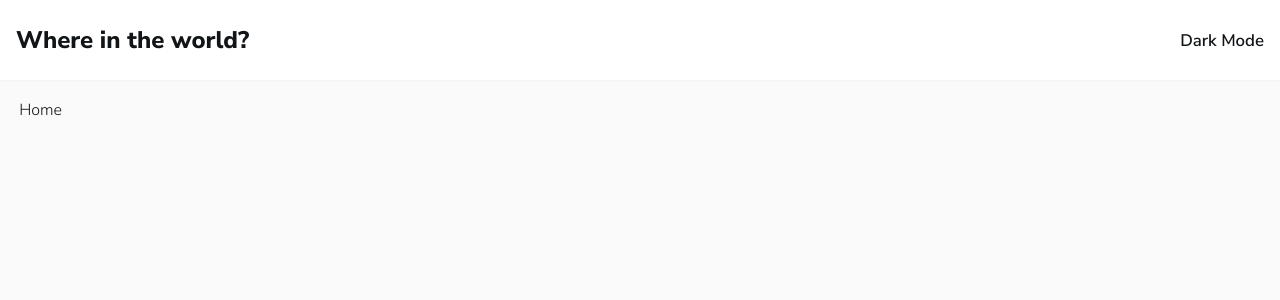
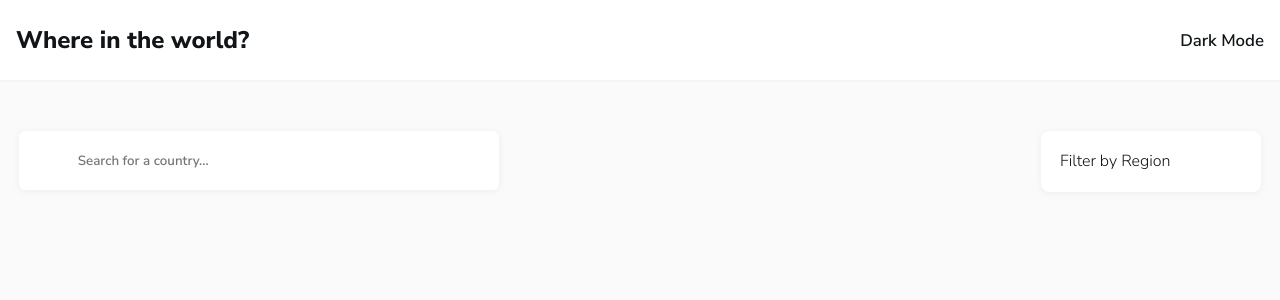
Before and after one commit to JeanleeRoy/rest-countries-api, a React (Vite) app: page / in a window 1280 px wide. Shown: the top 300 px of the page. Built offline with nearby package versions, Linux system fonts and the light colour scheme.

Commit message:
Add inputs in home view

```diff
--- a/src/assets/icons/icons.css
+++ b/src/assets/icons/icons.css
@@ -1,10 +1,10 @@
 @font-face {
   font-family: 'icomoon';
-  src:  url('https://i.icomoon.io/public/temp/3121aa401d/UntitledProject/icomoon.eot?8m5zlc');
-  src:  url('https://i.icomoon.io/public/temp/3121aa401d/UntitledProject/icomoon.eot?8m5zlc#iefix') format('embedded-opentype'),
-    url('https://i.icomoon.io/public/temp/3121aa401d/UntitledProject/icomoon.ttf?8m5zlc') format('truetype'),
-    url('https://i.icomoon.io/public/temp/3121aa401d/UntitledProject/icomoon.woff?8m5zlc') format('woff'),
-    url('https://i.icomoon.io/public/temp/3121aa401d/UntitledProject/icomoon.svg?8m5zlc#icomoon') format('svg');
+  src:  url('https://i.icomoon.io/public/temp/3121aa401d/UntitledProject/icomoon.eot?6yc7a6');
+  src:  url('https://i.icomoon.io/public/temp/3121aa401d/UntitledProject/icomoon.eot?6yc7a6#iefix') format('embedded-opentype'),
+    url('https://i.icomoon.io/public/temp/3121aa401d/UntitledProject/icomoon.ttf?6yc7a6') format('truetype'),
+    url('https://i.icomoon.io/public/temp/3121aa401d/UntitledProject/icomoon.woff?6yc7a6') format('woff'),
+    url('https://i.icomoon.io/public/temp/3121aa401d/UntitledProject/icomoon.svg?6yc7a6#icomoon') format('svg');
   font-weight: normal;
   font-style: normal;
   font-display: block;
@@ -25,9 +25,18 @@
   -moz-osx-font-smoothing: grayscale;
 }
 
+.icon-keyboard_backspace:before {
+  content: "\e903";
+}
+.icon-cheveron-down:before {
+  content: "\e902";
+}
 .icon-moon-fill:before {
   content: "\e900";
 }
 .icon-moon-stroke:before {
   content: "\e901";
 }
+.icon-search:before {
+  content: "\e986";
+}
--- /dev/null
+++ b/src/assets/styles/components/filter.scss
@@ -0,0 +1,49 @@
+.select-region {
+    position: relative;
+    width: min(200px, 100%);
+    border-radius: .5rem;
+    background-color: var(--content-color);
+    box-shadow: var(--container-shadow);
+
+    .filter-title {
+        display: flex;
+        width: 100%;
+        padding: 1.2rem;
+        align-items: center;
+        justify-content: space-between;
+        user-select: none;
+        cursor: pointer;
+    }
+
+    .filter-options {
+        position: absolute;
+        width: 100%;
+        top: 100%;
+        left: 0;
+        margin-top: 4px;
+        padding: 1rem 0;
+        background-color: var(--content-color);
+        box-shadow: var(--container-shadow);
+        border-radius: .5rem;
+        z-index: 5;
+
+        div {
+            padding: .3rem 1.2rem;
+            cursor: pointer;
+
+            &:hover {
+                background-color: hsla(0, 0, 0, .05)
+            }
+
+            .dark-theme &:hover {
+                background-color: hsla(0, 0, 0, .12)
+            }
+        }
+    }
+
+    /*   For large screens   */
+
+    @media (min-width: 760px) {
+        width: 220px;
+    }
+}
--- /dev/null
+++ b/src/assets/styles/components/search.scss
@@ -0,0 +1,29 @@
+.search {
+    display: flex;
+    width: min(480px, 100%);
+    padding: .28rem;
+    border-radius: .4rem;
+    color: var(--input-color);
+    background-color: var(--content-color);
+    box-shadow: var(--container-shadow);
+
+    input[type=search] {
+        width: 100%;
+        padding: 1rem;
+        padding-left: 0;
+        outline: none;
+        border: none;
+        color: var(--input-color);
+        background-color: transparent;
+        font-family: 'Nunito Sans', sans-serif;
+        font-weight: 600;
+
+        .dark-theme & {
+            color: var(--text-color);
+        }
+    }
+
+    button[type=submit] {
+        padding: 0 1.3rem;
+    }
+}
--- a/src/assets/styles/global.scss
+++ b/src/assets/styles/global.scss
@@ -9,6 +9,7 @@
   --text-color    : hsl(200, 15%, 8%);
   --bg-color      : hsl(0, 0%, 98%);
   --input-color   : hsl(0, 0%, 52%);
+  --container-shadow : 0 1px 6px hsla(210, 16%, 63%, 0.15);
 
   font-synthesis: none;
   text-rendering: optimizeLegibility;
@@ -39,4 +40,5 @@ body.dark-theme {
   --content-color : hsl(209, 23%, 22%);
   --text-color    : hsl(0, 0%, 100%);
   --bg-color      : hsl(207, 26%, 17%);
+  --container-shadow : 0 1px 5px 1px hsla(0, 0%, 0%, 0.027);
 }
--- /dev/null
+++ b/src/assets/styles/home.scss
@@ -0,0 +1,28 @@
+.user-inputs {
+    display: grid;
+    row-gap: 1.5rem;
+    grid-template-areas:
+        "search"
+        "filters";
+
+    .search-input {
+        grid-area: search;
+    }
+
+    .filter-input {
+        grid-area: filters;
+    }
+
+    /*   For large screens   */
+
+    @media (min-width: 760px) {
+        & {
+            margin: 2rem 0;
+            grid-template-areas: "search filters";
+        }
+
+        .filter-input {
+            justify-self: end;
+        }
+    }
+}
--- /dev/null
+++ b/src/components/Filter.jsx
@@ -0,0 +1,47 @@
+import { useState, useRef, useEffect } from 'react';
+import '../assets/styles/components/filter.scss'
+
+const Filter = () => {
+    const [active, setActive] = useState(false)
+    const ref = useRef(null)
+
+    const handleClickOutside = (event) => {
+        if (ref.current && !ref.current.contains(event.target)) {
+            setActive(false)
+        }
+    }
+
+    const filterSelection = (e) => {
+        const option = e.target.attributes.value.value
+        // TODO
+        setActive(false)
+    }
+
+    useEffect(() => {
+        document.addEventListener('click', handleClickOutside, true)
+        return () => {
+            document.removeEventListener('click', handleClickOutside, true)
+        }
+    }, [])
+
+    return (
+        <div className="select-region" ref={ref}>
+            <p className='filter-title'
+                onClick={() => setActive(!active)}
+            >
+                Filter by Region <span className='icon icon-cheveron-down'></span>
+            </p>
+            {active &&
+                <div className="filter-options">
+                    <div value="africa" onClick={filterSelection}>Africa</div>
+                    <div value="america" onClick={filterSelection}>America</div>
+                    <div value="asia" onClick={filterSelection}>Asia</div>
+                    <div value="europe" onClick={filterSelection}>Europe</div>
+                    <div value="oceania" onClick={filterSelection}>Oceania</div>
+                </div>
+            }
+        </div>
+    )
+}
+
+export default Filter;
--- /dev/null
+++ b/src/components/Search.jsx
@@ -0,0 +1,20 @@
+import '../assets/styles/components/search.scss'
+
+const Search = () => {
+
+    const handleSubmit = (e) => {
+        e.preventDefault()
+        // TODO
+    }
+
+    return (
+        <form className="search" onSubmit={handleSubmit}>
+            <button type="submit">
+                <span className='icon icon-search'></span>
+            </button>
+            <input type="search" placeholder='Search for a country...' />
+        </form>
+     )
+}
+
+export default Search;
--- a/src/views/Home.jsx
+++ b/src/views/Home.jsx
@@ -1,9 +1,18 @@
+import Filter from "../components/Filter";
+import Search from "../components/Search";
+import '../assets/styles/home.scss'
+
 const Home = () => {
     return (
-        <>
-            <p>Home</p>
-        </>
-     );
+        <div className="user-inputs" role="group">
+            <div className="search-input">
+                <Search />
+            </div>
+            <div className="filter-input">
+                <Filter />
+            </div>
+        </div>
+    )
 }
 
 export default Home;
```
